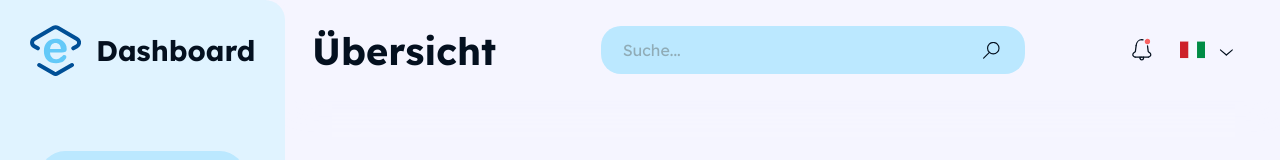
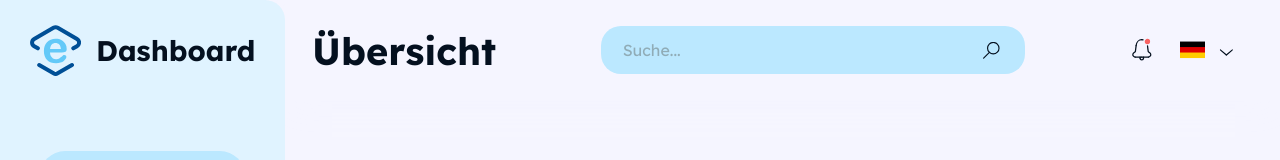
Before and after one commit to flavianz/eduLounge-Web, a React (Create React App) app: page /students/dashboard in a window 1280 px wide. Shown: the top 160 px of the page. Built offline with nearby package versions, Linux system fonts and the light colour scheme.

Commit message:
Change flag

```diff
--- a/src/components/StudentDashboard/StudentDashboardHeader/StudentDashboardHeader.tsx
+++ b/src/components/StudentDashboard/StudentDashboardHeader/StudentDashboardHeader.tsx
@@ -30,7 +30,7 @@ export default function StudentDashboardHeader({ pageID }: { pageID: sites }) {
                 />
                 <div className="studentDashboardHeaderLanguageSelectorContainer">
                     <SVGIcon
-                        id="italian-flag"
+                        id="german-flag"
                         className="studentDashboardHeaderLanguageSelectorFlag"
                     />
                     <SVGIcon
```
